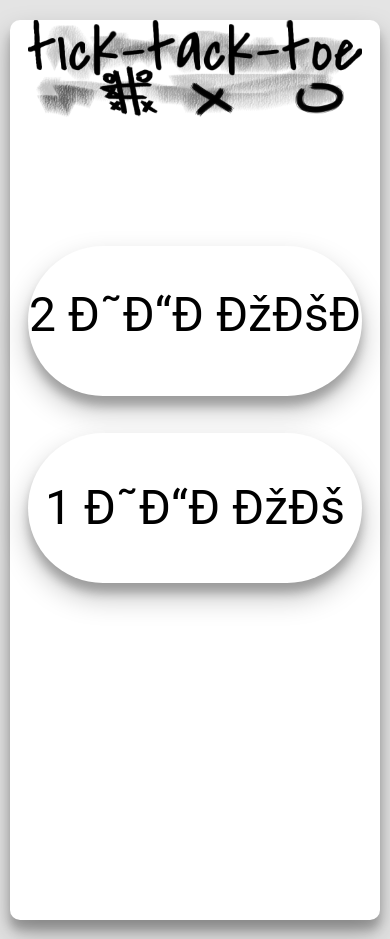
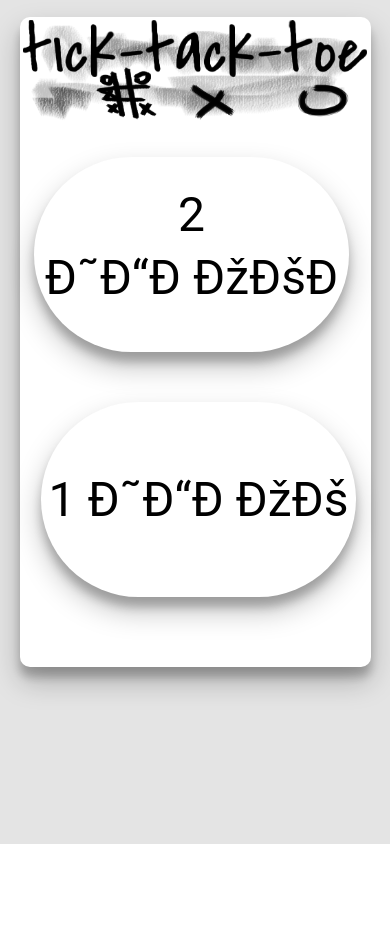
Before and after one commit to DenisMullin/DenisMullin.github.io, a PHP site: page / in a window 390 px wide. After the commit the page ends 844 px from the top, so only its background shows below. Run offline with PHP 8.4, Linux system fonts and the light colour scheme.

Commit message:
init commit

```diff
--- a/css/style.css
+++ b/css/style.css
@@ -55,30 +55,42 @@
 	position: absolute;
 }
 
-@media (max-width: 700px) {
+@media all and (max-width: 800px) {
 	.main {
+		width: 90%;
+		height: 650px;
+		top: 2%;
+		margin: 0;
+		left: 5%;
+		position: fixed;
 		display: block;
-		position: inherit;
-		width: 95%;
-		height: 900px;
+}
+	.player {
+		height: 30%;
+		width: 90%;
 		margin: 5% auto;
-	}
-	.logo {
-		position: inherit;
-		width: 90%;
-		height: 21%;
-		margin: auto;
+		text-align: center;
+		align-items: center;
+		border-radius: 100px;
+}
+	#duo {
+		z-index: 3;
+		margin-top: 40%;
+		margin-bottom: 50px;
+}
 
-	}
-	.player {
-		height: 150px;
-		width: 90%;
-	}
-	#duo {
-		margin: 10% 5%;
+	#solo {
+		z-index: 3;
 	}
 
-	#solo {
-		margin: 10% 5%;
+	.logo {
+		width: 98%;
+		height: 130%;
+		margin: 1%;
+		height: 20%;
+		left: auto;
+		top: auto;
+		position: block;
+		display: flex;
 	}
 }
--- a/index.html
+++ b/index.html
@@ -1,6 +1,7 @@
 <!DOCTYPE html>
 <head>
 	<meta  lang="ru">
+	<meta name="viewport" content="width=device-width, initial-scale=1, user-scalable=no">
 	<title>xo</title>
 	<link rel="stylesheet" type="text/css" href="css/style.css">
 </head>
```
Also changed, not shown: js/script.js (added), 1 other file.
